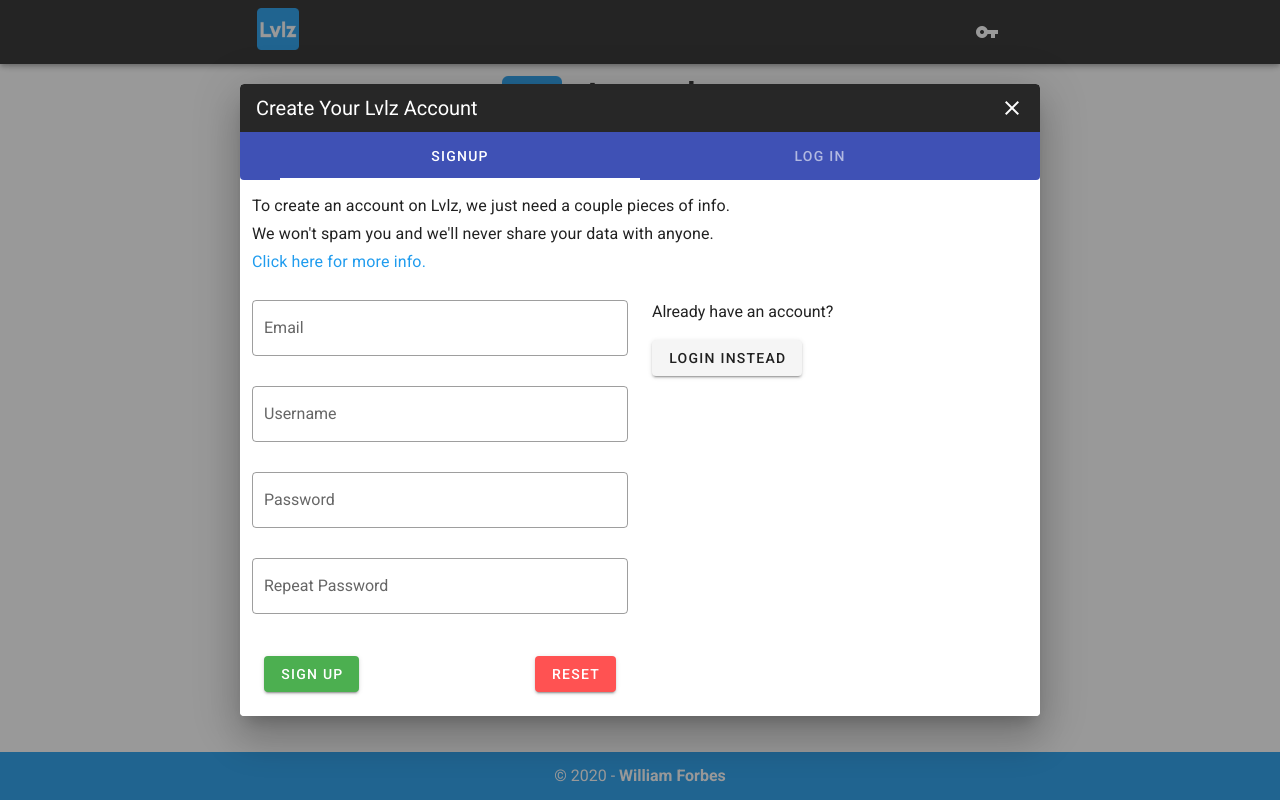
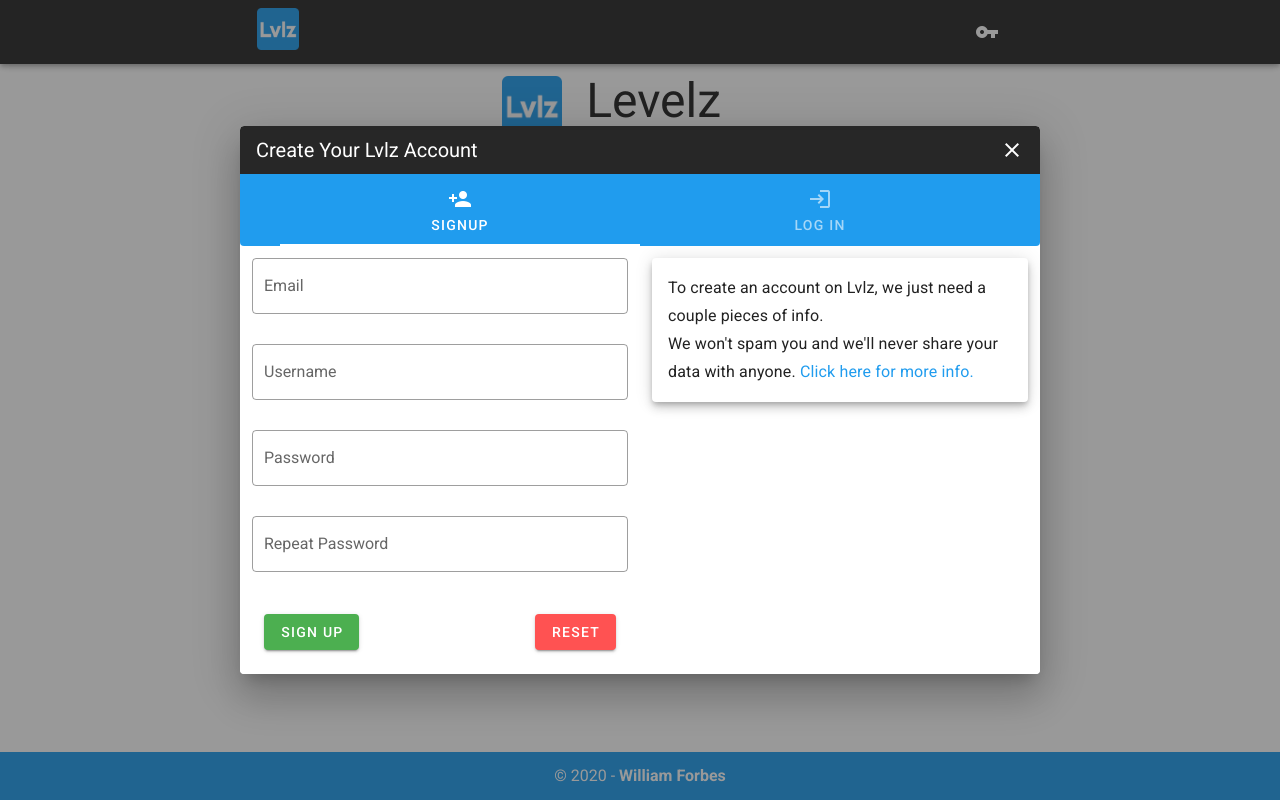
Before and after one commit to wforbes/levelz.app, a Vue app: page / in a window 1280 px wide. Both pictures are taken after a click on the button 987 px from the left and 32 px from the top of the page. Built offline with nearby package versions, Linux system fonts and the light colour scheme.

Commit message:
Signup form validation #1 - added validation for Email - added validation for Username - Still need to validate passwords!

```diff
--- a/src/auth/components/AuthDialog.vue
+++ b/src/auth/components/AuthDialog.vue
@@ -9,32 +9,47 @@
 						<v-icon>mdi-close</v-icon>
 					</v-btn>
 				</v-toolbar>
-				<v-tabs fixed-tabs background-color="indigo" dark>
+				<v-tabs background-color="primary" dark fixed-tabs icons-and-text>
 					<v-tab :key="0">
 						Signup
+						<v-icon>mdi-account-plus</v-icon>
 					</v-tab>
 					<v-tab-item :key="0">
 						<v-container>
 							<v-row>
-								<v-col>
-									<span class="text-subtitle-1">
-										To create an account on Lvlz, we just need a couple pieces
-										of info.<br />
-										We won't spam you and we'll never share your data with
-										anyone.<br />
-										<a @click="showMoreInfo">Click here for more info.</a>
-									</span>
-								</v-col>
-							</v-row>
-							<v-row>
-								<v-col cols="12" sm="6">
+								<v-col cols="12" sm="6" order-sm="1" order="2">
 									<v-form>
-										<v-text-field outlined label="Email"></v-text-field>
-										<v-text-field outlined label="Username"></v-text-field>
-										<v-text-field outlined label="Password"></v-text-field>
+										<v-text-field
+											outlined
+											label="Email"
+											v-model="newEmail"
+											:rules="[rules.required, rules.emailValid]"
+										></v-text-field>
+										<v-text-field
+											outlined
+											label="Username"
+											v-model="newUsername"
+											:rules="[
+												rules.required,
+												rules.usernameLength,
+												rules.usernameValid
+											]"
+										></v-text-field>
+										<v-text-field
+											outlined
+											label="Password"
+											v-model="newPassword"
+											:rules="[
+												rules.required,
+												rules.passwordLength,
+												rules.passwordValid
+											]"
+										></v-text-field>
 										<v-text-field
 											outlined
 											label="Repeat Password"
+											v-model="newRepeatPassword"
+											:rules="[rules.required, rules.passwordMatch]"
 										></v-text-field>
 										<v-container>
 											<v-row>
@@ -48,15 +63,23 @@
 										</v-container>
 									</v-form>
 								</v-col>
-								<v-col cols="12" sm="6">
-									<p>Already have an account?</p>
-									<v-btn>Login Instead</v-btn>
+								<v-col cols="12" sm="6" order-sm="2" order="1">
+									<v-card class="elevation-6 pa-4">
+										<span class="text-subtitle-1">
+											To create an account on Lvlz, we just need a couple pieces
+											of info.<br />
+											We won't spam you and we'll never share your data with
+											anyone.
+											<a @click="showMoreInfo">Click here for more info.</a>
+										</span>
+									</v-card>
 								</v-col>
 							</v-row>
 						</v-container>
 					</v-tab-item>
 					<v-tab :key="1">
 						Log In
+						<v-icon>mdi-login</v-icon>
 					</v-tab>
 					<v-tab-item :key="1">
 						Login form...
@@ -140,7 +163,35 @@ export default {
 	props: ["dialogOpen"],
 	data() {
 		return {
-			moreInfoOpen: false
+			moreInfoOpen: false,
+			newEmail: "",
+			newUsername: "",
+			newPassword: "",
+			newRepeatPassword: "",
+			emailTakenMsg: "",
+			emailValidationMsg: "",
+			usernameTakenMsg: "",
+			usernameValidationMsg: "",
+			passwordValidationMsg: "",
+			passwordMatchMsg: "",
+			rules: {
+				required: value => !!value || "This can't be blank.",
+				emailValid: value =>
+					this.emailRegex.test(value) || "A valid Email is required.",
+				usernameLength: value =>
+					(value.length >= 3 && value.length <= 20) ||
+					"Must be between 2 and 20 characters.",
+				usernameValid: value =>
+					this.isValidUsername(value) || this.usernameValidationMsg,
+				passwordLength: value =>
+					(value.length >= 6 && value.length <= 32) ||
+					"Must be between 6 and 32 characters.",
+				passwordValid: value => !!value || "false",
+				passwordMatch: value => !!value || "false"
+			},
+			// eslint-disable-next-line no-control-regex
+			emailRegex: /(?:[a-z0-9!#$%&'*+/=?^_`{|}~-]+(?:\.[a-z0-9!#$%&'*+/=?^_`{|}~-]+)*|"(?:[\x01-\x08\x0b\x0c\x0e-\x1f\x21\x23-\x5b\x5d-\x7f]|\\[\x01-\x09\x0b\x0c\x0e-\x7f])*")@(?:(?:[a-z0-9](?:[a-z0-9-]*[a-z0-9])?\.)+[a-z0-9](?:[a-z0-9-]*[a-z0-9])?|\[(?:(?:(2(5[0-5]|[0-4][0-9])|1[0-9][0-9]|[1-9]?[0-9]))\.){3}(?:(2(5[0-5]|[0-4][0-9])|1[0-9][0-9]|[1-9]?[0-9])|[a-z0-9-]*[a-z0-9]:(?:[\x01-\x08\x0b\x0c\x0e-\x1f\x21-\x5a\x53-\x7f]|\\[\x01-\x09\x0b\x0c\x0e-\x7f])+)\])/,
+			x: ""
 		};
 	},
 	methods: {
@@ -152,6 +203,65 @@ export default {
 		},
 		closeMoreInfo() {
 			this.moreInfoOpen = false;
+		},
+		isValidUsername(username) {
+			if (!username) return false;
+			this.usernameValidationMsg = "";
+			const testRegex = /^[a-zA-Z0-9._]+$/;
+			const numberFirstRegex = /^[a-zA-Z]+$/;
+			let formValid = false;
+			let startValid = false;
+			let dotscoreValid = false;
+			let endValid = false;
+			let startNumberValid = false;
+			if (testRegex.test(username)) {
+				formValid = true;
+			} else {
+				//this.checkUsernameForDelimAdd();
+				this.usernameValidationMsg +=
+					"Can only contain: [ A-Z, a-z, . and _ ]\n";
+			}
+
+			if (!username.startsWith(".") && !username.startsWith("_")) {
+				startValid = true;
+			} else {
+				this.checkUsernameForDelimAdd();
+				this.usernameValidationMsg += "Can't begin with . or _ characters.";
+			}
+
+			if (!username.endsWith(".") && !username.endsWith("_")) {
+				endValid = true;
+			} else {
+				this.checkUsernameForDelimAdd();
+				this.usernameValidationMsg += "Can't end with . or _ characters.";
+			}
+
+			if (
+				!username.includes("..") &&
+				!username.includes("__") &&
+				!username.includes("._") &&
+				!username.includes("_.")
+			) {
+				dotscoreValid = true;
+			} else {
+				this.checkUsernameForDelimAdd();
+				this.usernameValidationMsg += "Can't contain: [..],[._],[_.] or [__].";
+			}
+
+			if (numberFirstRegex.test(username)) {
+				startNumberValid = true;
+			} else {
+				this.checkUsernameForDelimAdd();
+				this.usernameValidationMsg += "Can't begin with a number.";
+			}
+
+			return (
+				formValid && startValid && endValid && dotscoreValid && startNumberValid
+			);
+		},
+		checkUsernameForDelimAdd() {
+			this.usernameValidationMsg +=
+				this.usernameValidationMsg !== "" ? "; " : "";
 		}
 	}
 };
```
